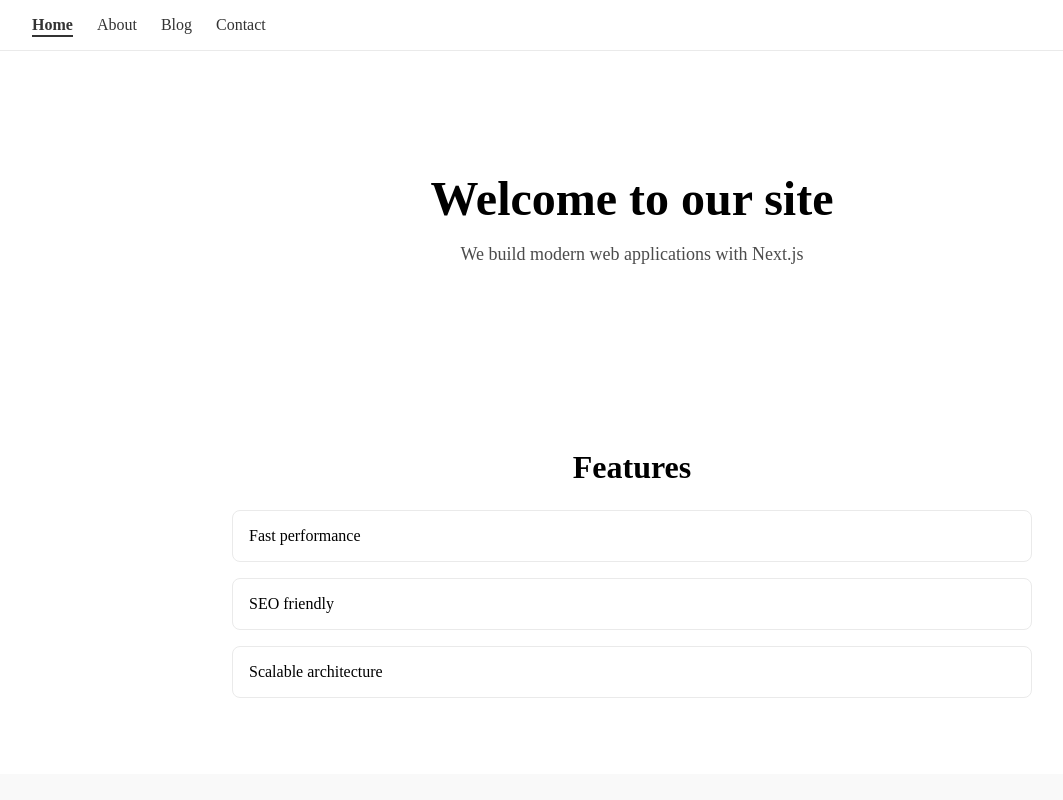
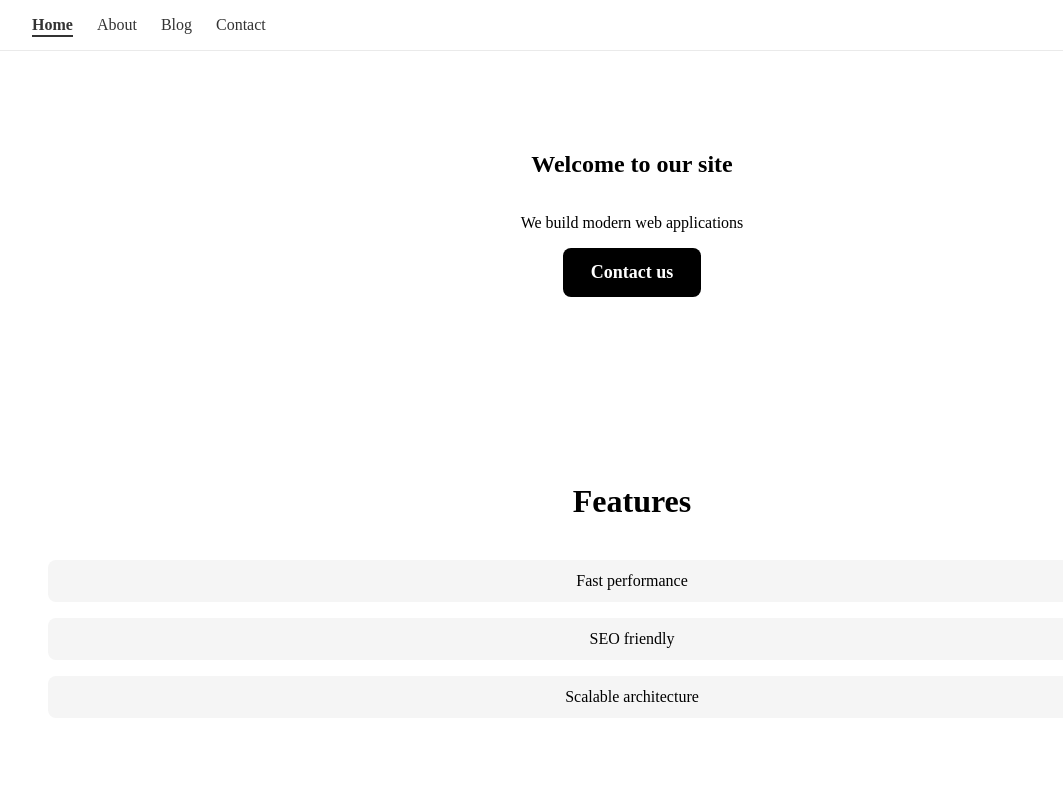
Before and after one commit to andreyk1n/the-blog, a Next.js app: page / in a window 1280 px wide. Shown: the top 800 px of the page, without its empty margins (8-1071 px from the left). Built offline with nearby package versions, Linux system fonts and the light colour scheme.

Commit message:
feat: implement reusable UI components (Button, Container, Section) and refactor Cta, Features, and Hero components

```diff
--- a/components/home/Cta/Cta.module.css
+++ b/components/home/Cta/Cta.module.css
@@ -1,7 +1,6 @@
 .cta {
   padding: 80px 0;
   text-align: center;
-  background: #f9f9f9;
 }
 
 .title {
--- a/components/home/Cta/Cta.tsx
+++ b/components/home/Cta/Cta.tsx
@@ -1,13 +1,20 @@
-import Link from "next/link";
+import Section from "@/components/ui/Section/Section";
+import Container from "@/components/ui/Container/Container";
+import Button from "@/components/ui/Button/Button";
 import styles from "./Cta.module.css";
 
 export default function CTA() {
   return (
-    <section className={styles.cta}>
-      <h2 className={styles.title}>Ready to start?</h2>
-      <Link href="/contact" className={styles.button}>
-        Contact us
-      </Link>
-    </section>
+    <Section>
+      <Container>
+        <div className={styles.cta}>
+          <h2 className={styles.title}>Ready to start?</h2>
+
+          <Button href="/contact" size="lg">
+            Contact us
+          </Button>
+        </div>
+      </Container>
+    </Section>
   );
 }
--- a/components/home/Features/Features.module.css
+++ b/components/home/Features/Features.module.css
@@ -1,24 +1,27 @@
 .features {
-  padding: 60px 0;
-  max-width: 800px;
-  margin: 0 auto;
+  text-align: center;
+  display: flex;
+  flex-direction: column;
+  width: 100%;
 }
 
 .title {
+  margin-bottom: 24px;
   font-size: 32px;
-  margin-bottom: 24px;
-  text-align: center;
 }
 
 .list {
-  display: grid;
+  width: 100%;
+  display: flex;
+  justify-content: center;
   gap: 16px;
   list-style: none;
   padding: 0;
+  flex-direction: column;
 }
 
 .item {
-  padding: 16px;
-  border: 1px solid #eaeaea;
+  padding: 12px 16px;
   border-radius: 8px;
+  background: #f5f5f5;
 }
--- a/components/home/Features/Features.tsx
+++ b/components/home/Features/Features.tsx
@@ -1,3 +1,5 @@
+import Section from "@/components/ui/Section/Section";
+import Container from "@/components/ui/Container/Container";
 import styles from "./Features.module.css";
 
 const features = [
@@ -8,7 +10,9 @@ const features = [
 
 export default function Features() {
   return (
-    <section className={styles.features}>
+    <Section>
+      <Container>
+        <div className={styles.features}>
           <h2 className={styles.title}>Features</h2>
 
           <ul className={styles.list}>
@@ -18,6 +22,8 @@ export default function Features() {
               </li>
             ))}
           </ul>
-    </section>
+        </div>
+      </Container>
+    </Section>
   );
 }
--- a/components/home/Hero/Hero.tsx
+++ b/components/home/Hero/Hero.tsx
@@ -1,12 +1,18 @@
-import styles from "./Hero.module.css";
+import Section from "@/components/ui/Section/Section";
+import Container from "@/components/ui/Container/Container";
+import Button from "@/components/ui/Button/Button";
 
 export default function Hero() {
   return (
-    <section className={styles.hero}>
-      <h1 className={styles.title}>Welcome to our site</h1>
-      <p className={styles.subtitle}>
-        We build modern web applications with Next.js
-      </p>
-    </section>
+    <Section>
+      <Container>
+        <h1>Welcome to our site</h1>
+        <p>We build modern web applications</p>
+
+        <Button href="/contact" size="lg">
+          Contact us
+        </Button>
+      </Container>
+    </Section>
   );
 }
--- /dev/null
+++ b/components/ui/Button/Button.module.css
@@ -0,0 +1,32 @@
+.button {
+    display: inline-block;
+    border-radius: 8px;
+    font-weight: 600;
+    text-align: center;
+    text-decoration: none;
+}
+
+.primary {
+    background: #000;
+    color: #fff;
+}
+
+.secondary {
+    background: #eee;
+    color: #000;
+}
+
+.sm {
+    padding: 6px 12px;
+    font-size: 14px;
+}
+
+.md {
+    padding: 10px 20px;
+    font-size: 16px;
+}
+
+.lg {
+    padding: 14px 28px;
+    font-size: 18px;
+}
--- /dev/null
+++ b/components/ui/Button/Button.tsx
@@ -0,0 +1,32 @@
+import Link from "next/link";
+import styles from "./Button.module.css";
+
+type ButtonProps = {
+  children: React.ReactNode;
+  href?: string;
+  variant?: "primary" | "secondary";
+  size?: "sm" | "md" | "lg";
+};
+
+export default function Button({
+  children,
+  href,
+  variant = "primary",
+  size = "md",
+}: ButtonProps) {
+  const className = `
+    ${styles.button}
+    ${styles[variant]}
+    ${styles[size]}
+  `;
+
+  if (href) {
+    return (
+      <Link href={href} className={className}>
+        {children}
+      </Link>
+    );
+  }
+
+  return <button className={className}>{children}</button>;
+}
--- /dev/null
+++ b/components/ui/Container/Container.module.css
@@ -0,0 +1,9 @@
+.container {
+  max-width: 1200px;
+  margin: 0 auto;
+  padding: 0 16px;
+  display: flex;
+  flex-direction: column;
+  align-items: center;
+  justify-content: center;
+}
--- /dev/null
+++ b/components/ui/Container/Container.tsx
@@ -0,0 +1,5 @@
+import styles from "./Container.module.css";
+
+export default function Container({ children }: { children: React.ReactNode }) {
+  return <div className={styles.container}>{children}</div>;
+}
--- /dev/null
+++ b/components/ui/Section/Section.module.css
@@ -0,0 +1,4 @@
+.section {
+  padding: 80px 0;
+  width: 100%;
+}
--- /dev/null
+++ b/components/ui/Section/Section.tsx
@@ -0,0 +1,5 @@
+import styles from "./Section.module.css";
+
+export default function Section({ children }: { children: React.ReactNode }) {
+  return <section className={styles.section}>{children}</section>;
+}
```
Lines whose indentation alone changed are shown as unchanged.
